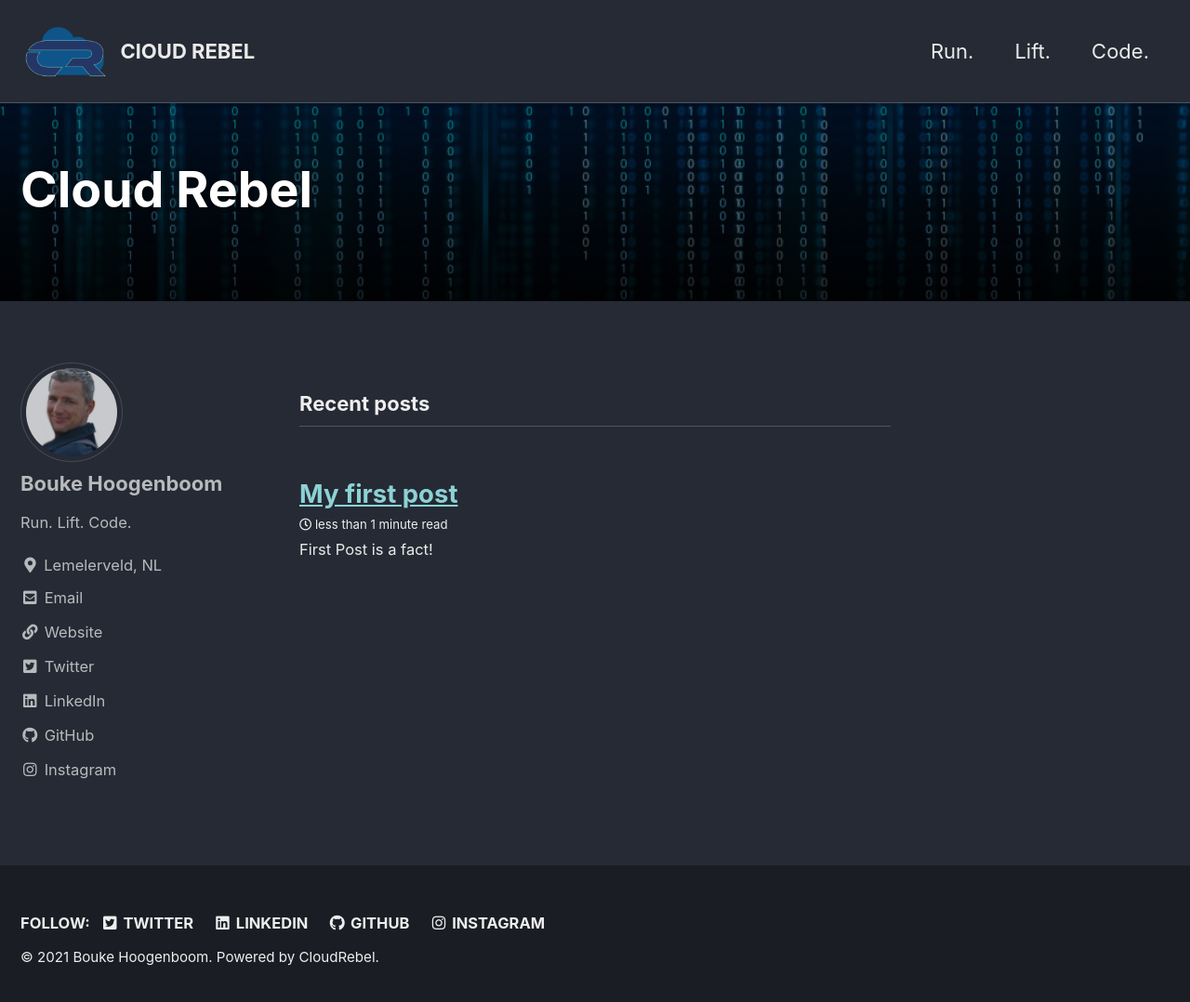
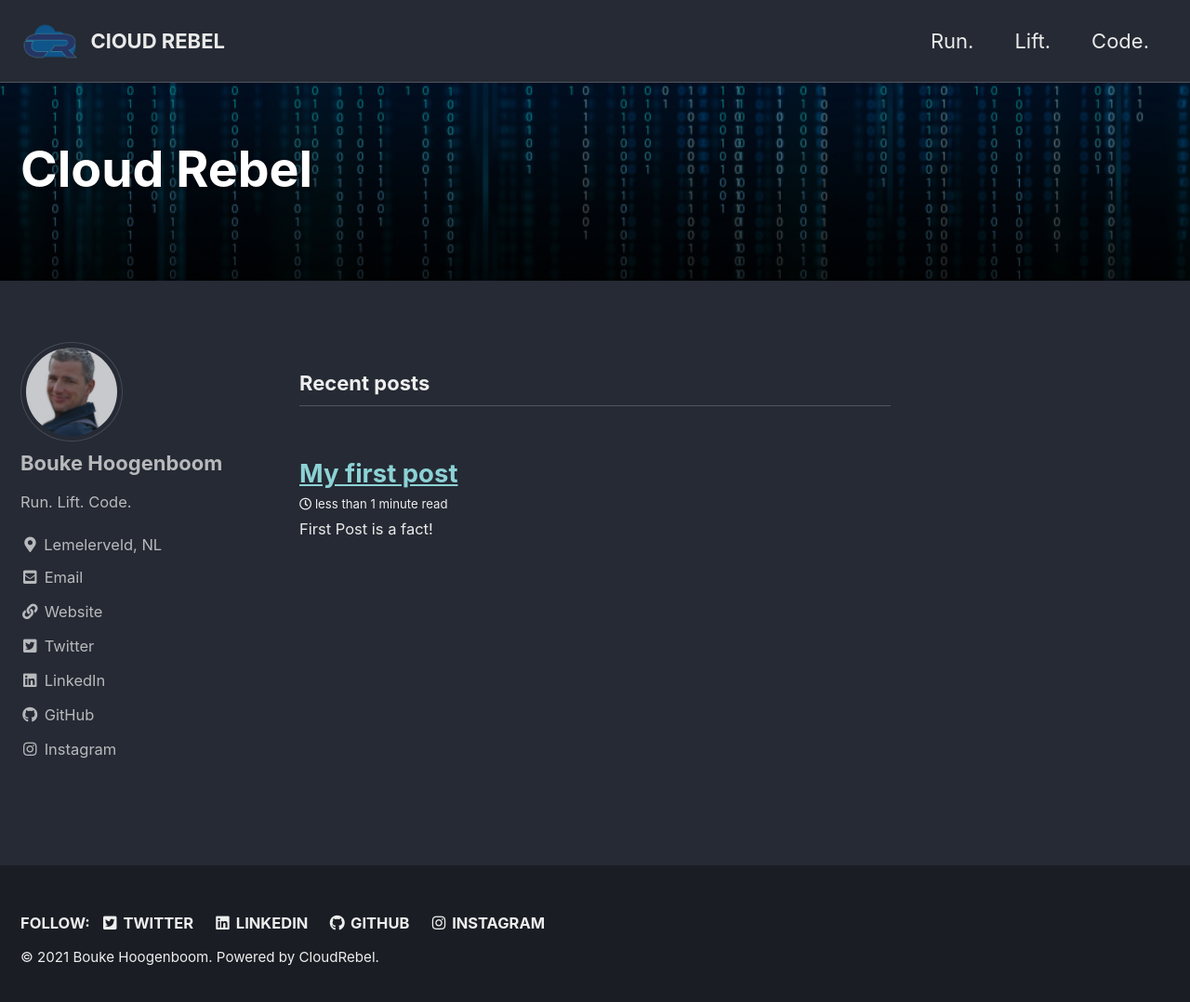
Before and after one commit to bhoogenboom/bhoogenboom.github.io, a Jekyll site: the page built from index.html, in a window 1280 px wide and 1086 px high. Shown: the top 1078 px of the window at 93% size. Built offline with Jekyll 4.4.1, drawn with Linux system fonts in a browser that asks for light colours; cached includes are drawn as plain includes; the list of posts is cut into pages by our own code.

Commit message:
MAx-height

```diff
--- a/_sass/minimal-mistakes/_masthead.scss
+++ b/_sass/minimal-mistakes/_masthead.scss
@@ -40,7 +40,7 @@
 }
 
 .site-logo img {
-  max-height: 3rem;
+  max-height: 2rem;
 }
 
 .site-title {
```
